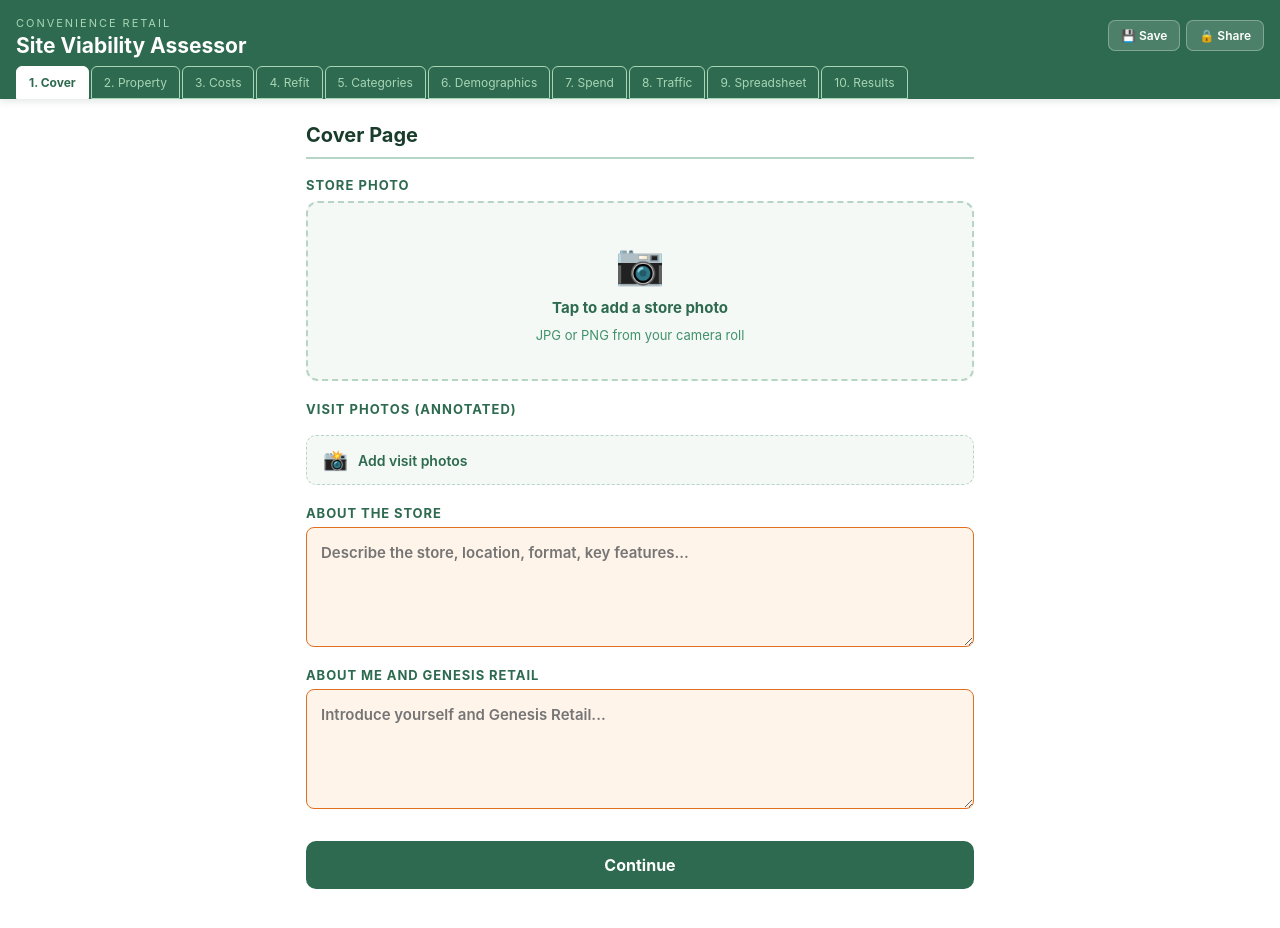
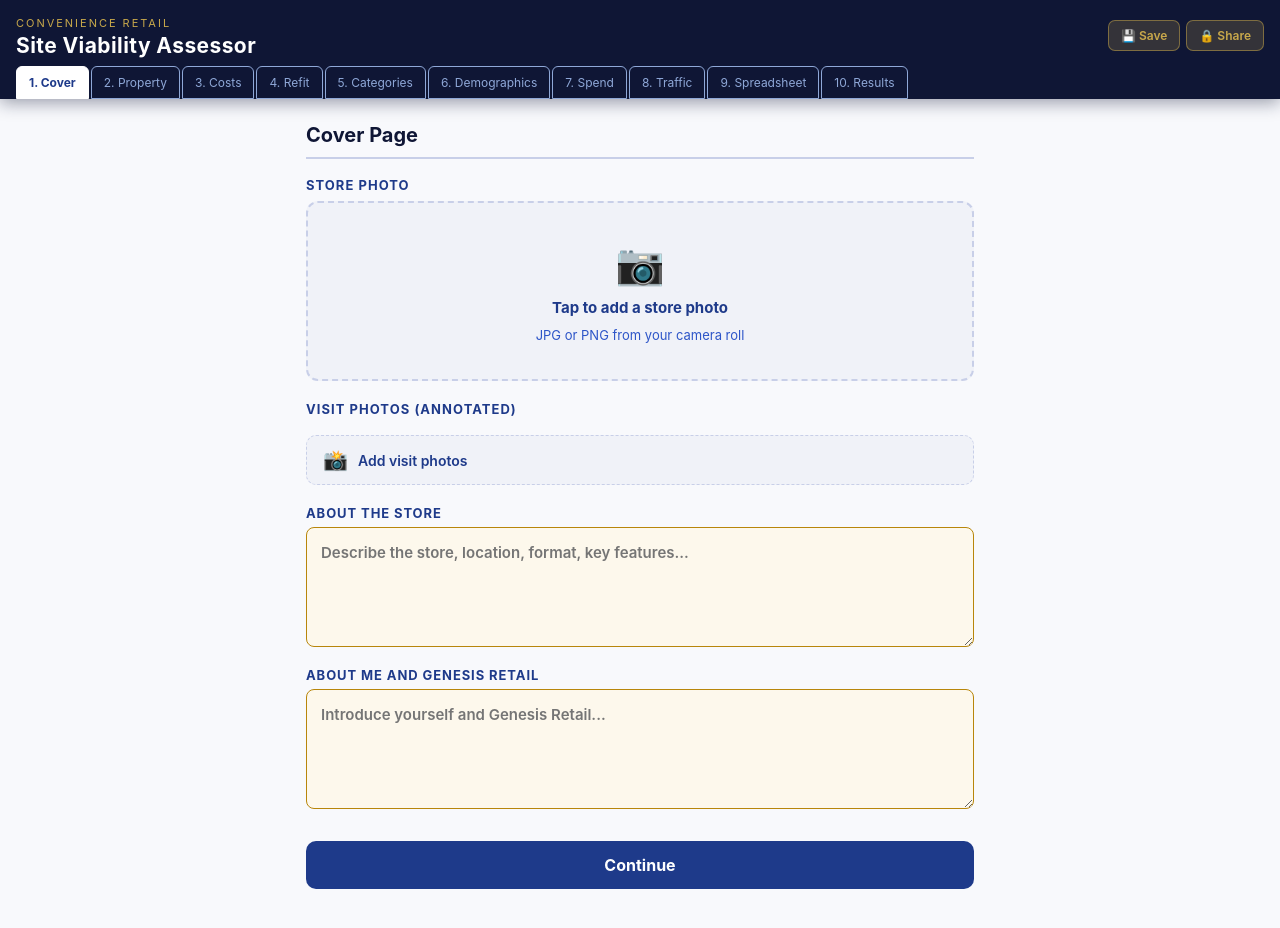
Before and after one commit to rshorney455-commits/Genesis-Retrail, a React (Vite) app: page / in a window 1280 px wide. Shown: the top 928 px of the page. Built offline with nearby package versions, Linux system fonts and the light colour scheme.

Commit message:
Apply dark navy and gold professional colour scheme

```diff
--- a/src/App.jsx
+++ b/src/App.jsx
@@ -72,7 +72,7 @@ const AGE_BANDS   = ["Under 18","18-24","25-34","35-44","45-54","55-64","65+"];
 const EMPLOYMENTS = ["Employed Full-Time","Employed Part-Time","Self-Employed","Unemployed","Retired","Student"];
 const HOUSINGS    = ["Owner Occupied","Private Rented","Social / Council","Other"];
 const TRENDS      = ["Rising Rapidly","Rising Steadily","Stable","Declining Slightly","Declining Rapidly"];
-const TCOLORS     = {"Rising Rapidly":"#2d6a4f","Rising Steadily":"#40916c","Stable":"#e07020","Declining Slightly":"#c05010","Declining Rapidly":"#d62828"};
+const TCOLORS     = {"Rising Rapidly":"#1e3a8a","Rising Steadily":"#2d55c8","Stable":"#b8860b","Declining Slightly":"#c05010","Declining Rapidly":"#d62828"};
 const FHOURS      = ["6-8am","8-10am","10-12pm","12-2pm","2-4pm","4-6pm","6-8pm","8-10pm"];
 const SBANDS      = [{label:"Under £5",key:"u5"},{label:"£5-£9.99",key:"s5"},{label:"£10-£14.99",key:"s10"},{label:"£15-£19.99",key:"s15"},{label:"£20+",key:"s20"}];
 const MISSIONS    = ["Top-up","Grab and Go","Treat or Impulse","Food to Go","Big Shop Supplement"];
@@ -91,23 +91,23 @@ const fmt = n => new Intl.NumberFormat("en-GB",{style:"currency",currency:"GBP",
 const pct = n => n.toFixed(1)+"%";
 
 const G = {
-  bg:"#ffffff", card:"#f4f9f6", border:"#b7d5c4",
-  text:"#1a3d2b", dark:"#1a3d2b", mid:"#2d6a4f", light:"#40916c", pale:"#d8ede3",
-  orange:"#e07020", obg:"#fff4ea",
+  bg:"#f8f9fc", card:"#f0f2f8", border:"#c8cfe8",
+  text:"#1a2144", dark:"#0f1635", mid:"#1e3a8a", light:"#2d55c8", pale:"#dde4f5",
+  orange:"#b8860b", obg:"#fdf8ec",
 };
 
-const INP_manual = {width:"100%",padding:"12px 14px",background:"#fff4ea",border:"1.5px solid #e07020",borderRadius:8,color:"#e07020",fontFamily:"inherit",fontSize:16,outline:"none",WebkitAppearance:"none",appearance:"none",fontWeight:600};
-const INP_auto   = {width:"100%",padding:"12px 14px",background:"#f0faf4",border:"1.5px solid #40916c",borderRadius:8,color:"#2d6a4f",fontFamily:"inherit",fontSize:16,outline:"none",WebkitAppearance:"none",appearance:"none",fontWeight:600};
+const INP_manual = {width:"100%",padding:"12px 14px",background:"#fdf8ec",border:"1.5px solid #b8860b",borderRadius:8,color:"#7a5800",fontFamily:"inherit",fontSize:16,outline:"none",WebkitAppearance:"none",appearance:"none",fontWeight:600};
+const INP_auto   = {width:"100%",padding:"12px 14px",background:"#eef1fb",border:"1.5px solid #2d55c8",borderRadius:8,color:"#1e3a8a",fontFamily:"inherit",fontSize:16,outline:"none",WebkitAppearance:"none",appearance:"none",fontWeight:600};
 
 function Legend(){
   return (
     <div style={{display:"flex",gap:16,flexWrap:"wrap",marginBottom:20,padding:"10px 14px",background:G.card,borderRadius:8,border:"1px solid "+G.border}}>
       <div style={{display:"flex",alignItems:"center",gap:7}}>
-        <div style={{width:14,height:14,borderRadius:3,background:"#fff4ea",border:"1.5px solid #e07020",flexShrink:0}}/>
+        <div style={{width:14,height:14,borderRadius:3,background:"#fdf8ec",border:"1.5px solid #b8860b",flexShrink:0}}/>
         <span style={{fontSize:12,color:G.text}}>You fill in on the visit</span>
       </div>
       <div style={{display:"flex",alignItems:"center",gap:7}}>
-        <div style={{width:14,height:14,borderRadius:3,background:"#f0faf4",border:"1.5px solid #40916c",flexShrink:0}}/>
+        <div style={{width:14,height:14,borderRadius:3,background:"#eef1fb",border:"1.5px solid #2d55c8",flexShrink:0}}/>
         <span style={{fontSize:12,color:G.text}}>Auto-filled / sector average — override if needed</span>
       </div>
     </div>
@@ -406,9 +406,9 @@ function Explainer({term, children}){
   const [open,setOpen]=useState(false);
   return (
     <div style={{marginBottom:8}}>
-      <button onClick={()=>setOpen(o=>!o)} style={{display:"flex",alignItems:"center",gap:8,padding:"8px 12px",background:"#fff4ea",border:"1px solid #e07020",borderRadius:8,cursor:"pointer",fontFamily:"inherit",width:"100%",textAlign:"left"}}>
-        <span style={{fontSize:14,color:"#e07020",fontWeight:700}}>? What is {term}?</span>
-        <span style={{marginLeft:"auto",fontSize:14,color:"#e07020"}}>{open?"▲":"▼"}</span>
+      <button onClick={()=>setOpen(o=>!o)} style={{display:"flex",alignItems:"center",gap:8,padding:"8px 12px",background:"#fdf8ec",border:"1px solid #b8860b",borderRadius:8,cursor:"pointer",fontFamily:"inherit",width:"100%",textAlign:"left"}}>
+        <span style={{fontSize:14,color:"#b8860b",fontWeight:700}}>? What is {term}?</span>
+        <span style={{marginLeft:"auto",fontSize:14,color:"#b8860b"}}>{open?"▲":"▼"}</span>
       </button>
       {open&&(
         <div style={{padding:"14px 16px",background:"#fff4ea",border:"1px solid #e07020",borderTop:"none",borderRadius:"0 0 8px 8px",fontSize:13,color:G.text,lineHeight:1.8}}>
@@ -987,8 +987,8 @@ export default function App(){
   },[footfall,avgBasket,sqft,cats,staffPct,rent,rates,utilities,otherCosts,refitCost,stockCost,financeRate,financeYears,catchmentPop]);
 
   const VRD=useMemo(()=>{
-    if(C.roi>=20) return {l:"Strong Opportunity",col:G.mid};
-    if(C.roi>=10) return {l:"Viable - Proceed with Care",col:G.orange};
+    if(C.roi>=20) return {l:"Strong Opportunity",col:"#1e3a8a"};
+    if(C.roi>=10) return {l:"Viable - Proceed with Care",col:"#b8860b"};
     if(C.roi>=0)  return {l:"Marginal - Review Costs",col:"#c05010"};
     return              {l:"Not Viable",col:"#d62828"};
   },[C.roi]);
@@ -1292,25 +1292,25 @@ Write a concise, professional 4-paragraph executive summary for this site assess
       )}
 
       {/* Header nav */}
-      <div className="no-print" style={{background:G.mid,padding:"16px 16px 0",position:"sticky",top:0,zIndex:100,boxShadow:"0 2px 8px #1a3d2b22"}}>
+      <div className="no-print" style={{background:"#0f1635",padding:"16px 16px 0",position:"sticky",top:0,zIndex:100,boxShadow:"0 4px 16px rgba(15,22,53,0.4)"}}>
         <div style={{display:"flex",justifyContent:"space-between",alignItems:"flex-start",marginBottom:8}}>
           <div>
-            <div style={{fontSize:11,letterSpacing:".18em",color:"#a8d5b5",textTransform:"uppercase",marginBottom:3}}>Convenience Retail</div>
-            <div style={{fontSize:21,fontWeight:700,color:"#fff",lineHeight:1.2}}>Site Viability Assessor</div>
-            {propName&&<div style={{fontSize:13,color:"#a8d5b5",marginTop:2}}>{propName}{postcode?" · "+postcode:""}</div>}
+            <div style={{fontSize:11,letterSpacing:".18em",color:"#c8a84b",textTransform:"uppercase",marginBottom:3}}>Convenience Retail</div>
+            <div style={{fontSize:21,fontWeight:700,color:"#fff",lineHeight:1.2,letterSpacing:".02em"}}>Site Viability Assessor</div>
+            {propName&&<div style={{fontSize:13,color:"#8fa8d8",marginTop:2}}>{propName}{postcode?" · "+postcode:""}</div>}
           </div>
           <div style={{display:"flex",gap:6,flexShrink:0,marginTop:4}}>
-            <button onClick={saveAssessment} style={{padding:"7px 12px",background:"rgba(255,255,255,0.15)",border:"1px solid rgba(255,255,255,0.3)",borderRadius:7,color:"#fff",cursor:"pointer",fontFamily:"inherit",fontSize:12,fontWeight:600}}>
+            <button onClick={saveAssessment} style={{padding:"7px 12px",background:"rgba(200,168,75,0.2)",border:"1px solid rgba(200,168,75,0.5)",borderRadius:7,color:"#c8a84b",cursor:"pointer",fontFamily:"inherit",fontSize:12,fontWeight:600}}>
               {saveMsg||"💾 Save"}
             </button>
-            <button onClick={()=>setShowShare(true)} style={{padding:"7px 12px",background:"rgba(255,255,255,0.15)",border:"1px solid rgba(255,255,255,0.3)",borderRadius:7,color:"#fff",cursor:"pointer",fontFamily:"inherit",fontSize:12,fontWeight:600}}>
+            <button onClick={()=>setShowShare(true)} style={{padding:"7px 12px",background:"rgba(200,168,75,0.2)",border:"1px solid rgba(200,168,75,0.5)",borderRadius:7,color:"#c8a84b",cursor:"pointer",fontFamily:"inherit",fontSize:12,fontWeight:600}}>
               🔒 Share
             </button>
           </div>
         </div>
         <div style={{display:"flex",gap:2,overflowX:"auto",WebkitOverflowScrolling:"touch"}}>
           {STEPS.map((s,i)=>(
-            <button key={i} onClick={()=>setStep(i)} style={{flexShrink:0,padding:"8px 12px",background:step===i?"#fff":step>i?"#40916c":"transparent",border:"1px solid "+(step===i?"#fff":step>i?"#40916c":"#a8d5b5"),color:step===i?G.mid:step>i?"#fff":"#a8d5b5",fontSize:12,borderRadius:"6px 6px 0 0",whiteSpace:"nowrap",cursor:"pointer",fontFamily:"inherit",fontWeight:step===i?700:400}}>
+            <button key={i} onClick={()=>setStep(i)} style={{flexShrink:0,padding:"8px 12px",background:step===i?"#fff":step>i?"#c8a84b":"transparent",border:"1px solid "+(step===i?"#fff":step>i?"#c8a84b":"#8fa8d8"),color:step===i?G.mid:step>i?"#0f1635":"#8fa8d8",fontSize:12,borderRadius:"6px 6px 0 0",whiteSpace:"nowrap",cursor:"pointer",fontFamily:"inherit",fontWeight:step===i?700:400}}>
               {i+1}. {s}
             </button>
           ))}
```
